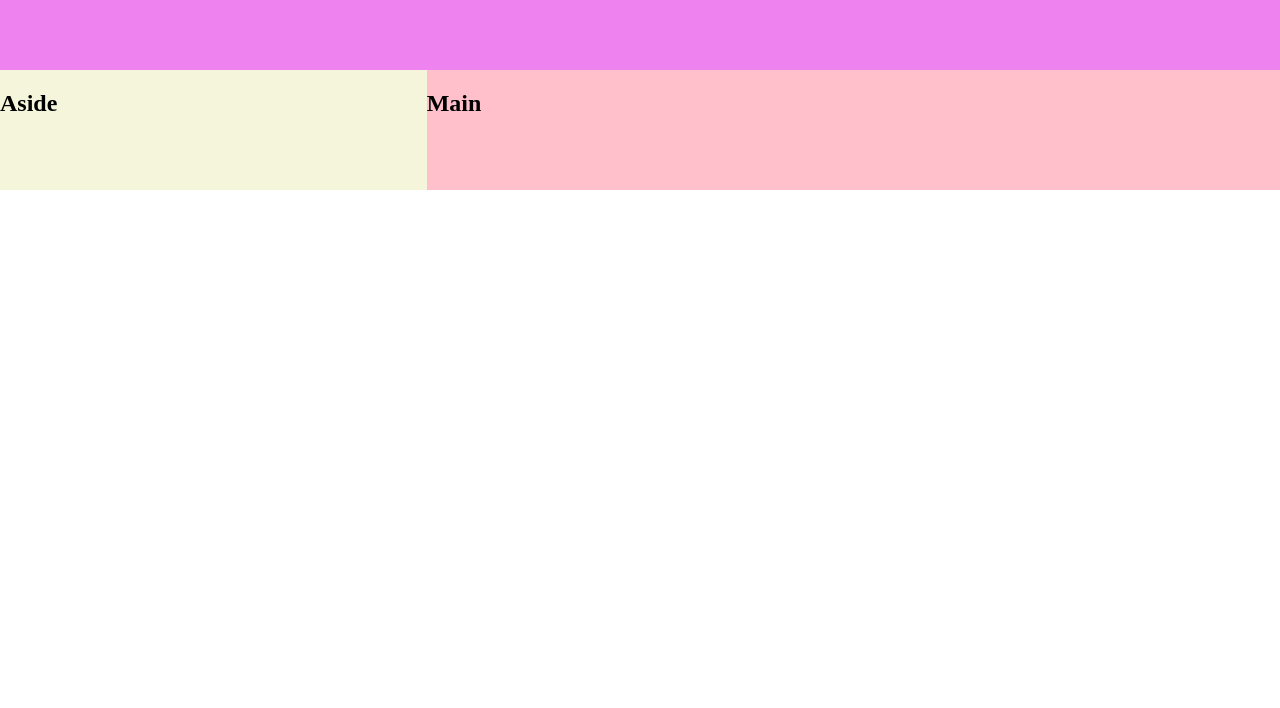
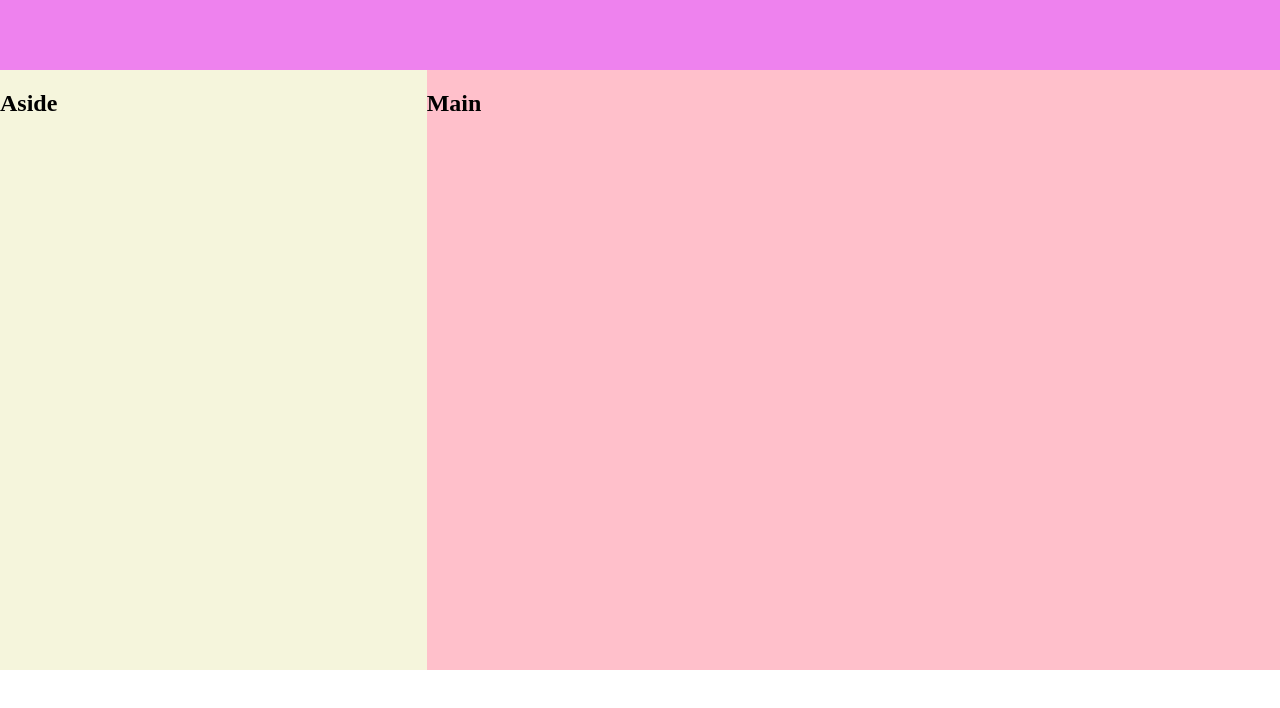
Before and after one commit to FRK23G-Webbutveckling-Frontend/lektion-12-september, a plain HTML site: page grid-absolute-example/index.html in a window 1280 px wide. Shown: the part 50-758 px from the top of the page. Drawn offline with Linux system fonts and the light colour scheme.

Commit message:
Added code

```diff
--- a/grid-absolute-example/css/styles.css
+++ b/grid-absolute-example/css/styles.css
@@ -17,10 +17,12 @@ body {
 
 .wrapper aside {
     grid-column: 1 / 3;
+    grid-row: 2/ 7;
     background-color: beige;
 }
 
 .wrapper main {
     grid-column: 3 / 7;
+    grid-row: 2/ 7;
     background-color: pink;
 }
```
